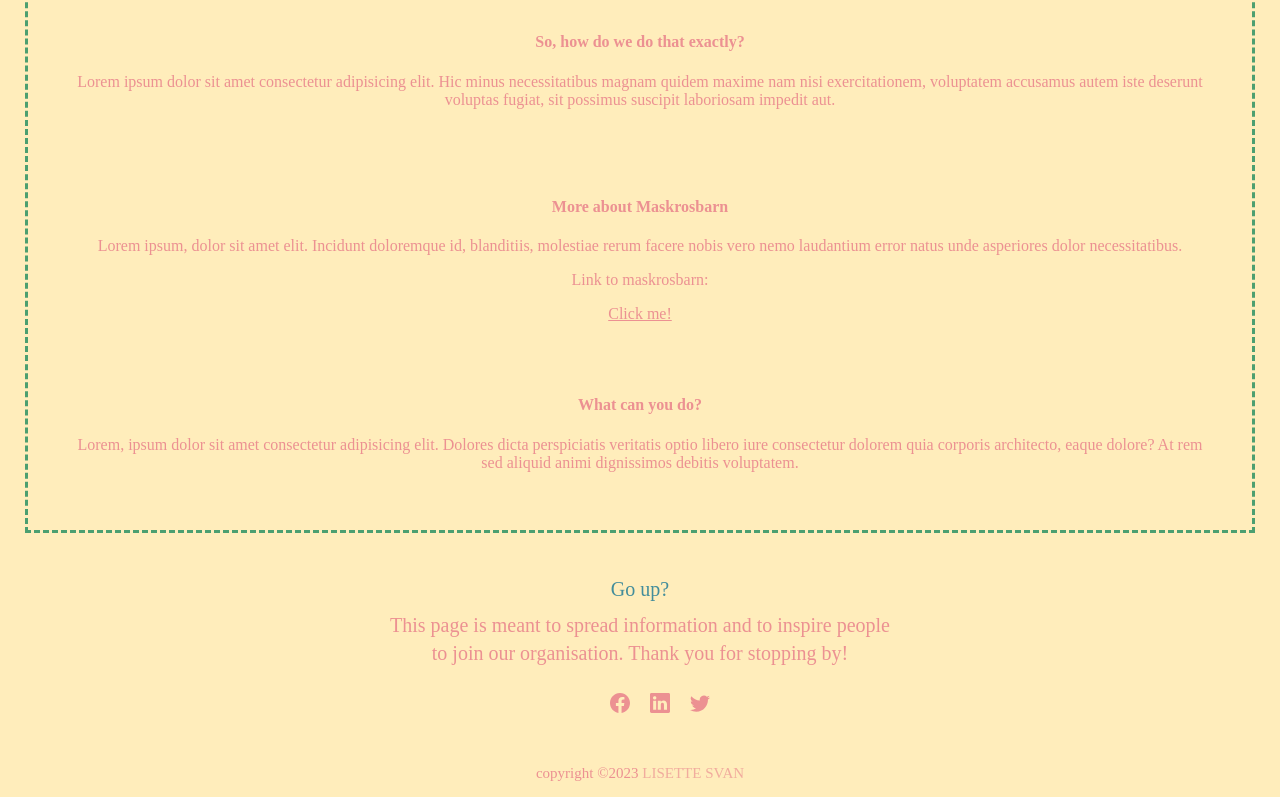
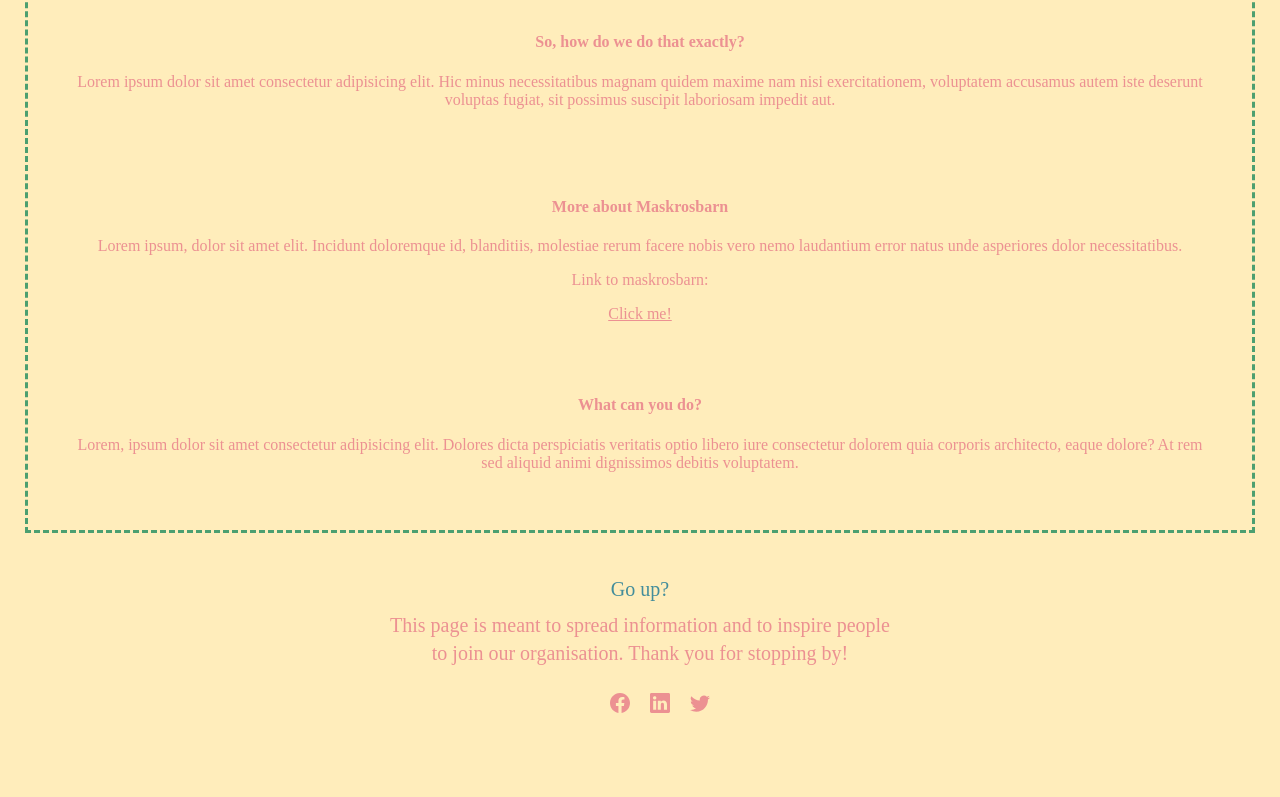
Before and after one commit to svanen99/ToChange-website, a plain HTML site: page Html/index.html in a window 1280 px wide. Shown: the part 378-1175 px from the top of the page. After the commit the page ends 1128 px from the top, so only its background shows below. Drawn offline with Linux system fonts and the light colour scheme.

Commit message:
changed the copyright in the footer

```diff
--- a/Html/index.html
+++ b/Html/index.html
@@ -72,7 +72,6 @@
         </ul>
     </div>
     <div class="footer-end">
-      <p> copyright &copy;2023 <span>Lisette Svan</span></p>
     </div>
   </footer>
 
```
Also changed, not shown: Html/aboutUs.html (+0 -1 lines).
